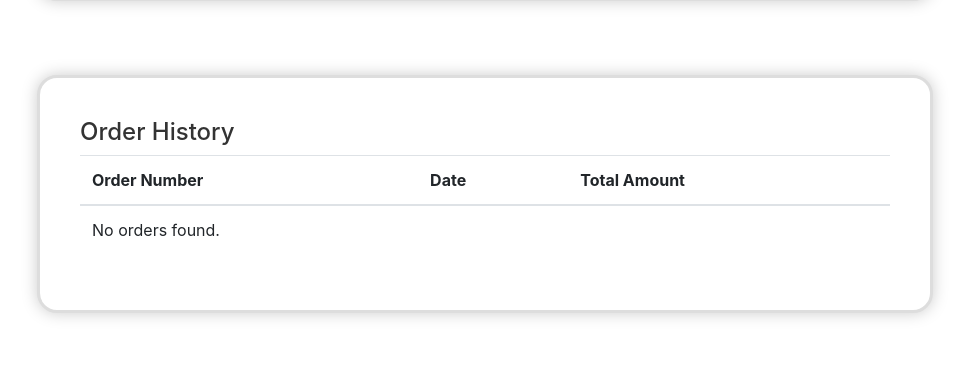
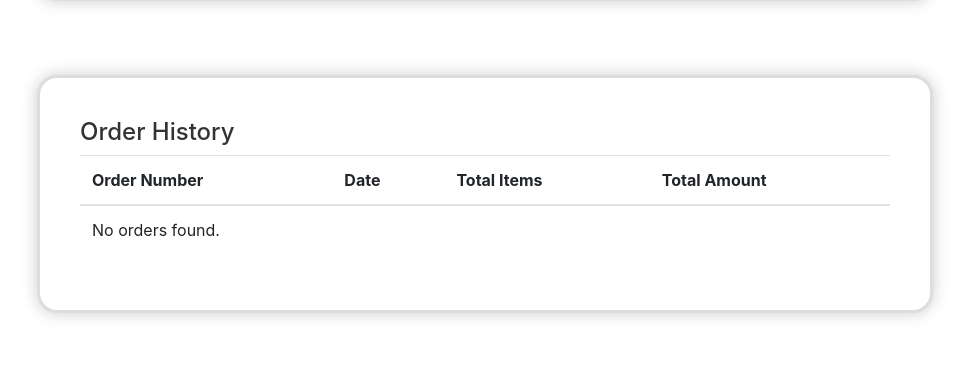
Before and after one commit to Tziim/WWHG, a Django app: page /edit_profile/ in a window 1280 px wide. Shown: the part 947-1332 px from the top of the page, without its empty margins (213-1182 px from the left). Run offline with Django 4.2, Linux system fonts and the light colour scheme; the visitor is signed in with stand-in values (Sample User, id 1); data comes from the database, SQL or seed files in the repository; data that the repository does not hold is empty; some libraries are stand-ins or nearby versions.

Commit message:
Order history poolik areng

```diff
--- a/wwhg_site/wwhg_app/models.py
+++ b/wwhg_site/wwhg_app/models.py
@@ -165,6 +165,7 @@ class Order(models.Model):
     products = models.ManyToManyField(Product, through='OrderItem')
     order_date = models.DateTimeField(auto_now_add=True)
     total_price = models.DecimalField(max_digits=10, decimal_places=2)
+    total_items = models.PositiveIntegerField(default=0)
 
     def __str__(self):
         return f"Order {self.id} by {self.user.username}" if self.user\
--- a/wwhg_site/wwhg_app/templates/registration/edit_profile.html
+++ b/wwhg_site/wwhg_app/templates/registration/edit_profile.html
@@ -155,6 +155,7 @@
                     <tr>
                         <th>Order Number</th>
                         <th>Date</th>
+                        <th>Total Items</th>
                         <th>Total Amount</th>
                         <!-- Add more table headers as needed -->
                     </tr>
@@ -164,12 +165,13 @@
                         <tr>
                             <td>{{ order.id }}</td>
                             <td>{{ order.order_date }}</td>
+                            <td>{{ order.total_items }}</td>
                             <td>€{{ order.total_price }}</td>
                             <!-- Add more table data fields as needed -->
                         </tr>
                     {% empty %}
                         <tr>
-                            <td colspan="3">No orders found.</td>
+                            <td colspan="4">No orders found.</td>
                         </tr>
                     {% endfor %}
                 </tbody>
--- a/wwhg_site/wwhg_app/views.py
+++ b/wwhg_site/wwhg_app/views.py
@@ -1,5 +1,5 @@
 from django.contrib.auth.decorators import login_required
-from django.db.models import Q
+from django.db.models import Q, Sum
 from django.shortcuts import redirect, get_object_or_404
 from django.contrib import messages
 from .forms import RegisterForm
@@ -211,6 +211,12 @@ def user_profile_edit_view(request):
                            )
     else:
         form = UserProfileEditForm(instance=user_profile)
+
+    # Calculate total_items based on OrderItem quantities for each order
+    for order in orders:
+        total_items = OrderItem.objects.filter(order=order).aggregate(total_items=Sum('quantity'))['total_items']
+        order.total_items = total_items
+        order.save()
 
     context = {
         'categories': categories,
```
Also changed, not shown: wwhg_site/wwhg_app/migrations/0002_order_total_items.py (added).
